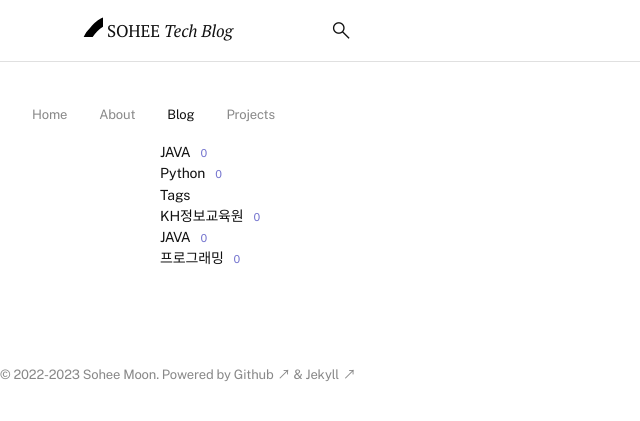
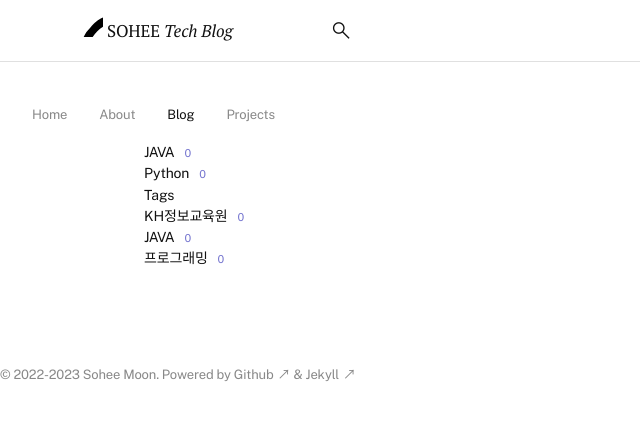
Before and after one commit to soheetech/soheetech.github.io, a Jekyll site: the page built from blog.md, in a window 1280 px wide. Shown: the top 421 px of the page, without its empty margins (0-640 px from the left). Built offline with Jekyll 4.4.1, drawn with Linux system fonts in a browser that asks for light colours.

Commit message:
Update default.html

```diff
--- a/_layouts/default.html
+++ b/_layouts/default.html
@@ -5,7 +5,7 @@
     <main{% if page.layout == "home" %} id="main"{% endif %} class="page-content" aria-label="Content">
       {%- include header.html -%}
       <section class="container">
-        <article id="contents" class="col col-6-12">{{ content }}</article>
+        <article id="contents" class="container">{{ content }}</article>
       </section>
       {%- include footer.html -%}
       <!-- dropdown menu -->
```
